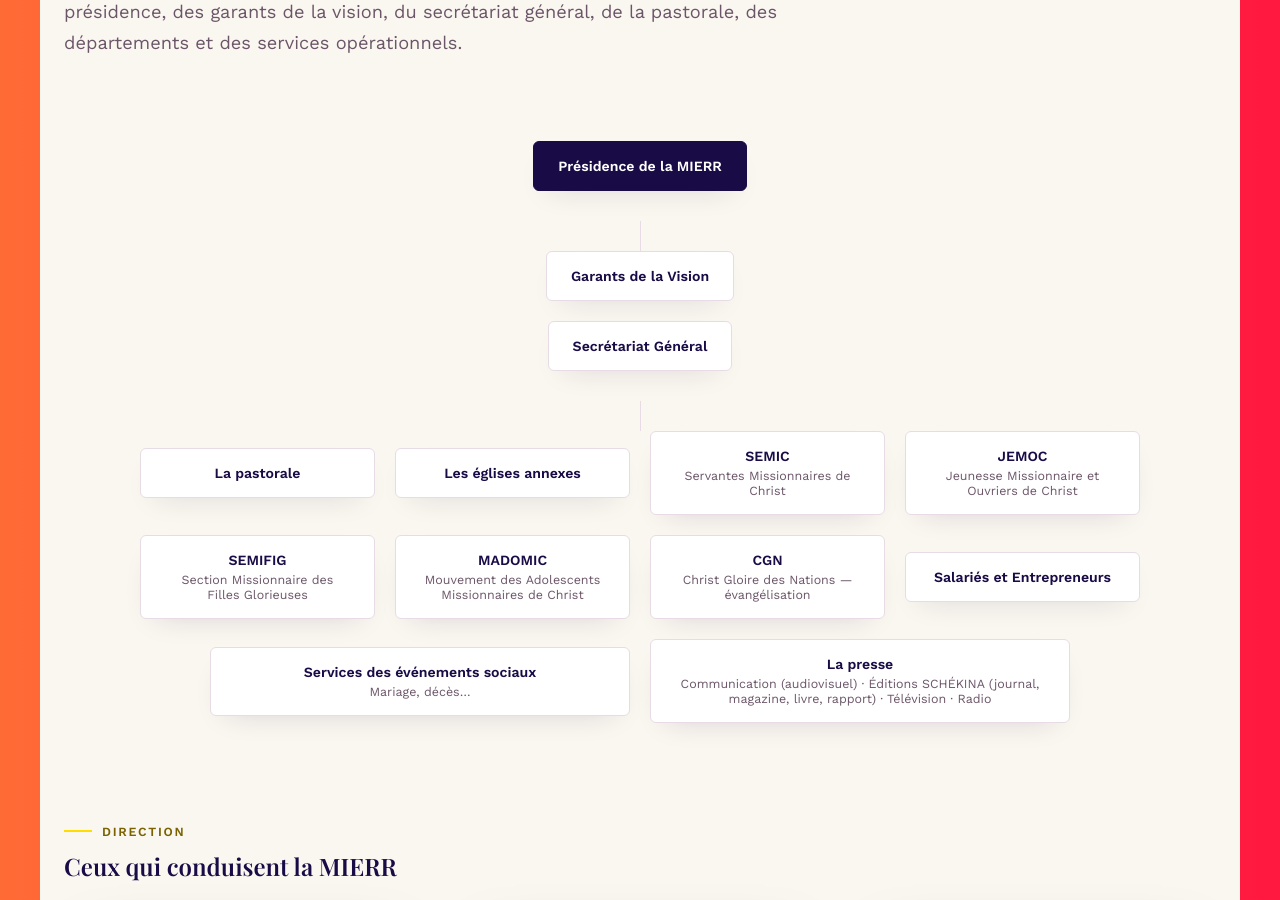
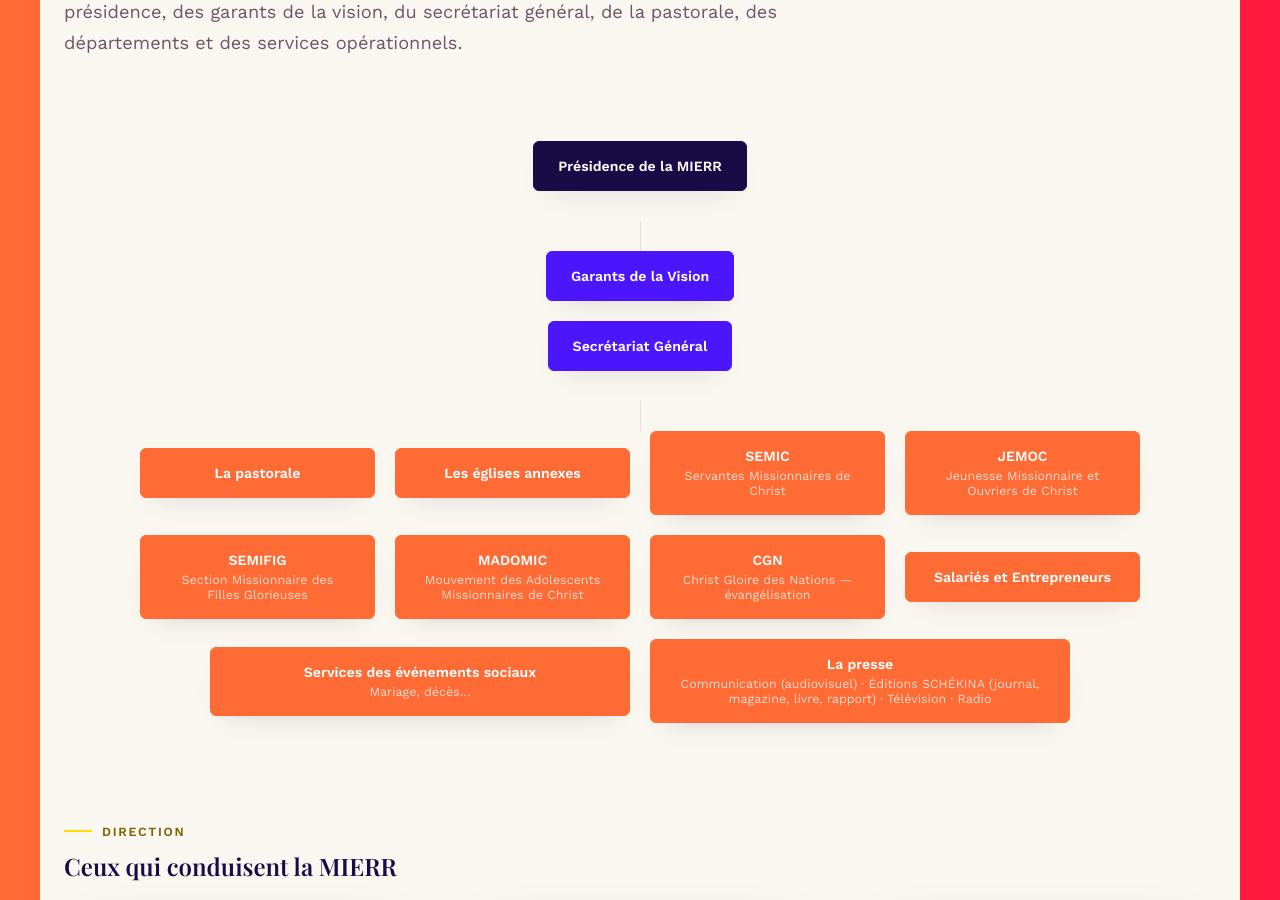
Before and after one commit to SORGHO-lang/La-MIERR, a PHP site: page /la-mierr.html in a window 1280 px wide. Shown: the part 5418-6318 px from the top of the page. Run offline with PHP 8.4, Linux system fonts and the light colour scheme.

Commit message:
Organigramme : cases Garants/Secrétariat en bleu, services en orange
- assets/css/style.css : nouvelle variable --bleu-logo (#4B16FC,
  reprise de la barre de menu) réutilisée ici ; classes
  .organigramme-noeud--bleu et .organigramme-noeud--orange (texte
  blanc pour rester lisible sur ces fonds).
- la-mierr.html : « Garants de la Vision » et « Secrétariat Général »
  passent en bleu (couleur de la barre de menu) ; tous les éléments
  qui suivent le Secrétariat Général (La pastorale, Les églises
  annexes, SEMIC, JEMOC, SEMIFIG, MADOMIC, CGN, Salariés et
  Entrepreneurs, Services des événements sociaux, La presse) passent
  en orange.

Co-Authored-By: Claude Sonnet 5 <noreply@anthropic.com>
Claude-Session: https://claude.ai/code/session_01FZ14PeipUKQe3dzPuaPAy8

```diff
--- a/assets/css/style.css
+++ b/assets/css/style.css
@@ -38,6 +38,7 @@
   --bleu-moyen:#2C147B;
   --bleu-clair:#7459CF;
   --bleu-glace:#EFEBF9;
+  --bleu-logo:#4B16FC;
 
   /* Golden Yellow — déclinaisons pour accents et texte lisible */
   --or:#FFDD00;
@@ -520,8 +521,12 @@ hr{border:none; border-top:1px solid var(--bordure); margin:2.5rem 0;}
 .organigramme-niveau{display:flex; flex-direction:column; align-items:center; gap:20px; position:relative; padding:30px 0;}
 .organigramme-noeud{background:#fff; border:1.5px solid var(--bordure); border-radius:var(--rayon); padding:16px 24px; text-align:center; font-size:.88rem; font-weight:600; color:var(--bleu-nuit); box-shadow:var(--ombre-douce); min-width:180px; max-width:420px;}
 .organigramme-noeud.principal{background:var(--bleu-nuit); color:#fff; border-color:var(--bleu-nuit);}
+.organigramme-noeud.organigramme-noeud--bleu{background:var(--bleu-logo); color:#fff; border-color:var(--bleu-logo);}
+.organigramme-noeud.organigramme-noeud--orange{background:var(--signal-1); color:#fff; border-color:var(--signal-1);}
 .organigramme-noeud span{display:block; font-weight:400; font-size:.78rem; color:var(--texte-clair); margin-top:4px;}
-.organigramme-noeud.principal span{color:rgba(255,255,255,.7);}
+.organigramme-noeud.principal span,
+.organigramme-noeud--bleu span,
+.organigramme-noeud--orange span{color:rgba(255,255,255,.75);}
 .organigramme-niveau:not(:first-child)::before{content:''; position:absolute; top:0; left:50%; width:1px; height:30px; background:var(--bordure);}
 /* Niveau en grille rectangulaire (ex. tous les services sous le Secrétariat Général) */
 .organigramme-niveau--grille{flex-direction:row; flex-wrap:wrap; justify-content:center; max-width:1000px;}
--- a/la-mierr.html
+++ b/la-mierr.html
@@ -152,20 +152,20 @@
           <div class="organigramme-noeud principal">Présidence de la MIERR</div>
         </div>
         <div class="organigramme-niveau">
-          <div class="organigramme-noeud">Garants de la Vision</div>
-          <div class="organigramme-noeud">Secrétariat Général</div>
+          <div class="organigramme-noeud organigramme-noeud--bleu">Garants de la Vision</div>
+          <div class="organigramme-noeud organigramme-noeud--bleu">Secrétariat Général</div>
         </div>
         <div class="organigramme-niveau organigramme-niveau--grille">
-          <div class="organigramme-noeud">La pastorale</div>
-          <div class="organigramme-noeud">Les églises annexes</div>
-          <div class="organigramme-noeud">SEMIC<span>Servantes Missionnaires de Christ</span></div>
-          <div class="organigramme-noeud">JEMOC<span>Jeunesse Missionnaire et Ouvriers de Christ</span></div>
-          <div class="organigramme-noeud">SEMIFIG<span>Section Missionnaire des Filles Glorieuses</span></div>
-          <div class="organigramme-noeud">MADOMIC<span>Mouvement des Adolescents Missionnaires de Christ</span></div>
-          <div class="organigramme-noeud">CGN<span>Christ Gloire des Nations — évangélisation</span></div>
-          <div class="organigramme-noeud">Salariés et Entrepreneurs</div>
-          <div class="organigramme-noeud">Services des événements sociaux<span>Mariage, décès…</span></div>
-          <div class="organigramme-noeud">La presse<span>Communication (audiovisuel) · Éditions SCHÉKINA (journal, magazine, livre, rapport) · Télévision · Radio</span></div>
+          <div class="organigramme-noeud organigramme-noeud--orange">La pastorale</div>
+          <div class="organigramme-noeud organigramme-noeud--orange">Les églises annexes</div>
+          <div class="organigramme-noeud organigramme-noeud--orange">SEMIC<span>Servantes Missionnaires de Christ</span></div>
+          <div class="organigramme-noeud organigramme-noeud--orange">JEMOC<span>Jeunesse Missionnaire et Ouvriers de Christ</span></div>
+          <div class="organigramme-noeud organigramme-noeud--orange">SEMIFIG<span>Section Missionnaire des Filles Glorieuses</span></div>
+          <div class="organigramme-noeud organigramme-noeud--orange">MADOMIC<span>Mouvement des Adolescents Missionnaires de Christ</span></div>
+          <div class="organigramme-noeud organigramme-noeud--orange">CGN<span>Christ Gloire des Nations — évangélisation</span></div>
+          <div class="organigramme-noeud organigramme-noeud--orange">Salariés et Entrepreneurs</div>
+          <div class="organigramme-noeud organigramme-noeud--orange">Services des événements sociaux<span>Mariage, décès…</span></div>
+          <div class="organigramme-noeud organigramme-noeud--orange">La presse<span>Communication (audiovisuel) · Éditions SCHÉKINA (journal, magazine, livre, rapport) · Télévision · Radio</span></div>
         </div>
       </div>
       <div data-anim style="margin-top:64px;">
```
